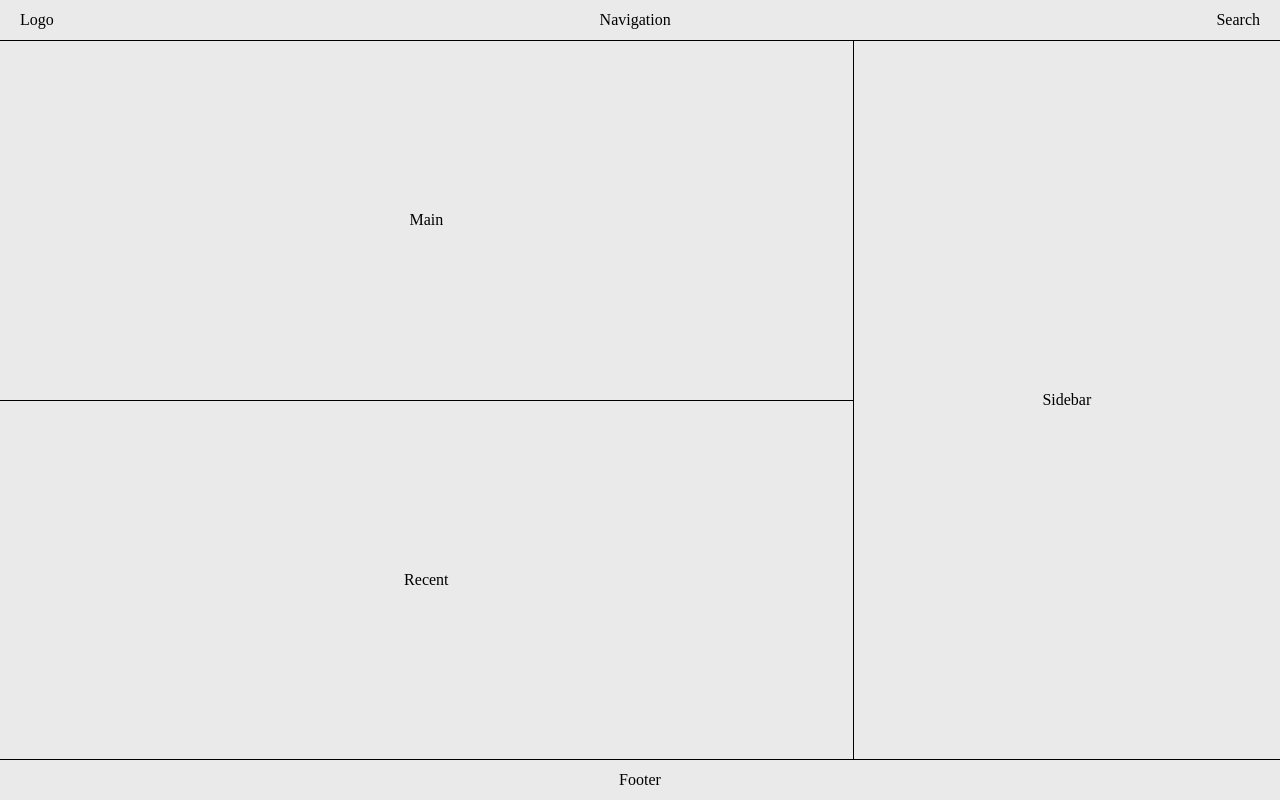
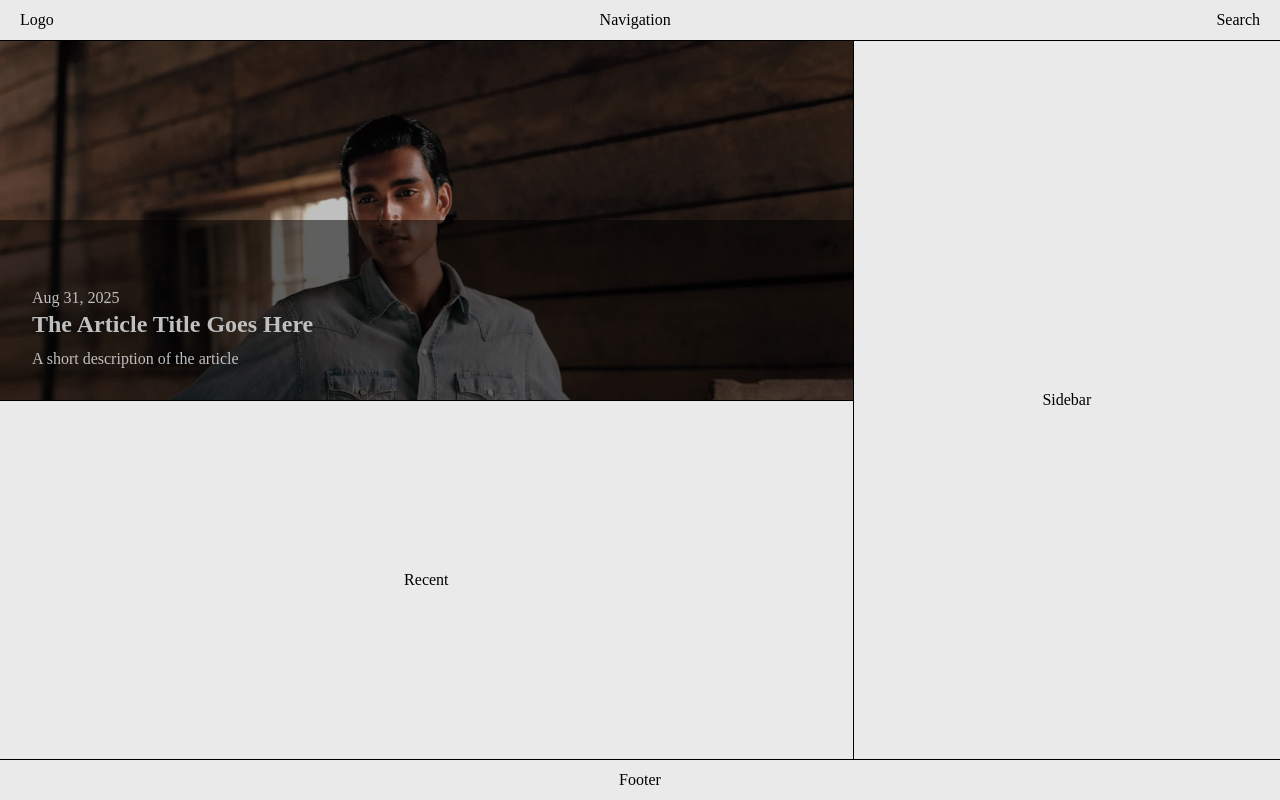
Before and after one commit to becausecannotbeblank/portfolio-website, a plain HTML site: page index.html in a window 1280 px wide. Drawn offline with Linux system fonts and the light colour scheme.

Commit message:
Added Jeenu in the main background as a test, atomic design for the main div, and overlay/hover.

```diff
--- a/index.html
+++ b/index.html
@@ -15,7 +15,14 @@
     </header>
 
     <main>
-    Main
+        <a href="article.html" class="featured-article">
+            <div class="background-image"></div>
+            <div class = "image-overlay">
+                <p class="date">Aug 31, 2025</p>
+                <h2 class="title">The Article Title Goes Here</h2>
+                <p class="description">A short description of the article</p>
+            </div>
+        </a>
     </main>
 
     <aside>
--- a/styles.css
+++ b/styles.css
@@ -35,12 +35,67 @@ footer {
 }
 
 main {
-  grid-column: 1 / 2;  /* Main content spans the first column */
-  background: #eaeaea;
+  grid-column: 1 / 2;  /* Keep the grid placement */
   display: flex;
-  align-items: center;
-  justify-content: center;  /* Align to the top of the column */
-  height: 100%;  /* Ensure it stretches to fill the available space */
+  align-items: flex-end;   /* align overlay to bottom */
+  justify-content: center;
+  height: 100%;  /* stretch to fill grid cell */
+  transition: 0.25s ease-in-out; /* for hover*/
+  filter: brightness(75%); /* grey tint */
+}
+
+main:hover
+{
+  filter: brightness(100%); /* grey tint */
+}
+
+/* Featured article overlay */
+.featured-article {
+  display: block;
+  width: 100%;
+  text-decoration: none;
+  color: white;
+  height: 100%;
+  position: relative;
+}
+
+.image-overlay {
+  position: absolute;
+  z-index: 1;
+  bottom: 0;
+  width: 100%;
+  height: 50%; /* bottom half of the image */
+  padding: 2em;
+  background: rgba(0,0,0,0.5); /* semi-transparent overlay */
+  display: flex;
+  flex-direction: column;
+  justify-content: flex-end;
+}
+
+.image-overlay .date {
+  font-size: 1rem;
+  margin-bottom: 0.25em;
+}
+
+.image-overlay .title {
+  font-size: 1.5rem;
+  margin-bottom: 0.5em;
+}
+
+.image-overlay .description {
+  font-size: 1rem;
+}
+
+.background-image{
+  position: absolute;
+  top: 0;
+  left: 0;
+  width: 100%; /* needed for the overlay positioning */
+  height: 100%;
+  background-image: url('assets/mainplaceholder.webp'); /* your featured image */
+  background-size: cover;
+  background-position: top;
+  z-index: 0;
 }
 
 aside {
```
Also changed, not shown: assets/mainplaceholder.webp (added), assets/modelmain.avif (added).
